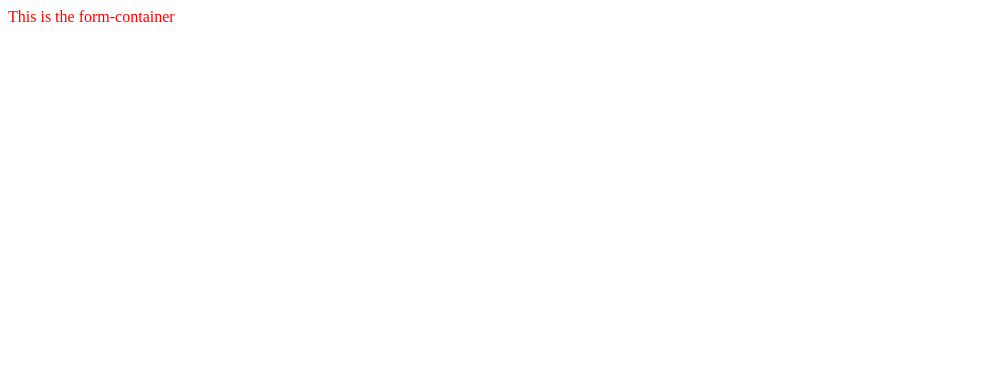
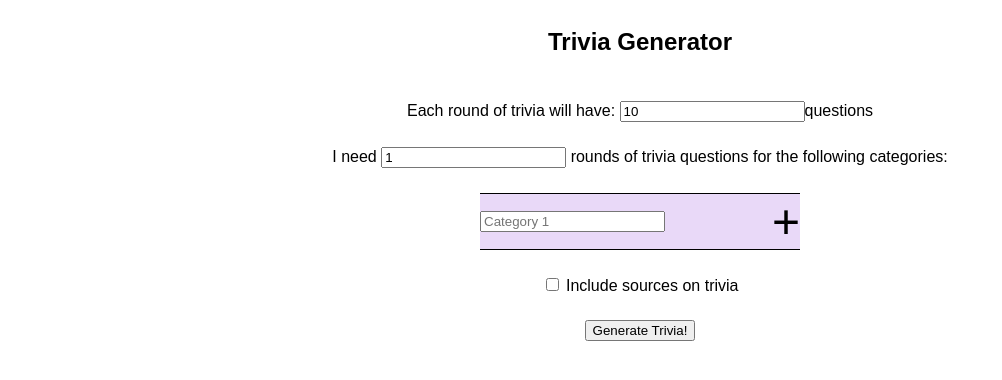
Before and after one commit to landaverdend/trivia-generator, a React (Vite) app in the folder frontend/: page / in a window 1280 px wide. Shown: the top 380 px of the page, without its empty margins (0-1002 px from the left). Built offline with nearby package versions, Linux system fonts and the light colour scheme.

Commit message:
baseline.

```diff
--- a/frontend/src/components/formContainer/FormContainer.tsx
+++ b/frontend/src/components/formContainer/FormContainer.tsx
@@ -1,6 +1,87 @@
-import './form-container.css'
-
+import { useEffect, useState } from 'react';
+import './form-container.css';
 
 export default function FormContainer() {
-  return <div className="form-container">This is the form-container</div>;
+  const [rounds, setRounds] = useState(1);
+  const [questionsPerRound, setQuestionsPerRound] = useState(10);
+  const [topics, setTopics] = useState(['']);
+
+  const MinusButton = ({ topic }: { topic: string }) => {
+    return (
+      <span
+        className="action"
+        onClick={() => {
+          setTopics((prev) => {
+            const res = prev.filter((el) => el !== topic);
+            if (res.length === 0) res.push('');
+
+            return res;
+          });
+        }}>
+        -
+      </span>
+    );
+  };
+
+  const PlusButton = () => {
+    return (
+      <span
+        className="action"
+        onClick={() => {
+          setTopics((prev) => {
+            return [...prev, ''];
+          });
+        }}>
+        +
+      </span>
+    );
+  };
+
+  return (
+    <div className="page-container">
+      <h2>Trivia Generator</h2>
+      <div>
+        Each round of trivia will have:{' '}
+        <input
+          type="number"
+          min="1"
+          value={questionsPerRound}
+          onChange={(e) => {
+            setQuestionsPerRound(Number.parseInt(e.target.value));
+          }}
+        />
+        questions
+      </div>
+      <div>
+        I need <input type="number" min="1" value={rounds} onChange={(e) => setRounds(Number.parseInt(e.target.value))} /> rounds
+        of trivia questions for the following categories:
+      </div>
+
+      <div className="form-container">
+        {topics.map((topic, i) => (
+          <div className="card-container" key={i}>
+            <input
+              value={topic}
+              placeholder={`Category ${i + 1}`}
+              type="text"
+              onChange={(e) => {
+                const ref = [...topics];
+                ref[i] = e.target.value;
+                setTopics(ref);
+              }}
+            />
+            {i === topics.length - 1 ? <PlusButton /> : <MinusButton topic={topic} />}
+          </div>
+        ))}
+      </div>
+
+      <span>
+        <input type="checkbox" /> Include sources on trivia
+      </span>
+      <button>Generate Trivia!</button>
+
+      {/* Genearate the output here*/}
+      <div></div>
+    </div>
+  );
 }
--- a/frontend/src/components/formContainer/form-container.css
+++ b/frontend/src/components/formContainer/form-container.css
@@ -1,5 +1,46 @@
+.page-container {
+  display: flex;
+  flex-direction: column;
+  align-items: center;
+  justify-content: center;
 
+  gap: 25px;
+
+  font-family: Arial, Helvetica, sans-serif;
+}
 
 .form-container {
-  color: red;
+  display: flex;
+  flex-direction: column;
+  align-items: center;
+  justify-content: center;
 }
+
+.card-container {
+  display: flex;
+  flex-direction: row;
+  justify-content: space-between;
+  align-items: center;
+
+  width: 25vw;
+
+  font-size: xx-large;
+  background-color: rgb(233, 217, 248);
+  border-top: 1px solid black;
+  border-bottom: 1px solid black;
+
+  position: relative;
+
+  input {
+    height: 100%;
+  }
+
+  .action {
+    font-size: 3rem;
+  }
+
+  .action:hover {
+    cursor: pointer;
+    opacity: 0.5;
+  }
+}
```
